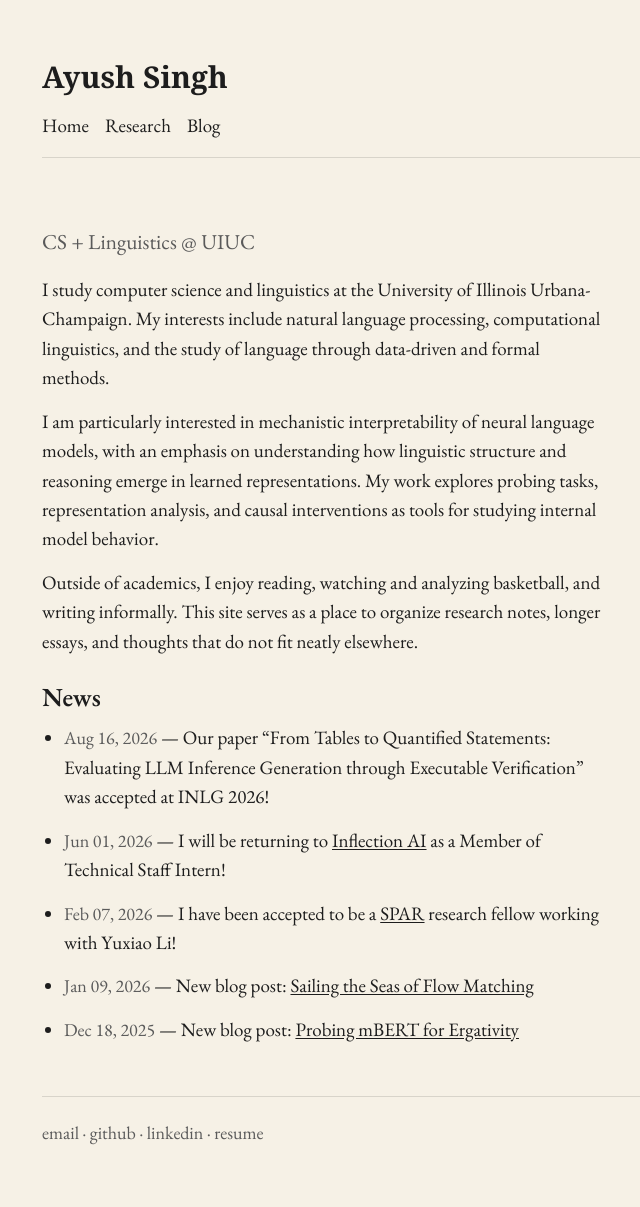
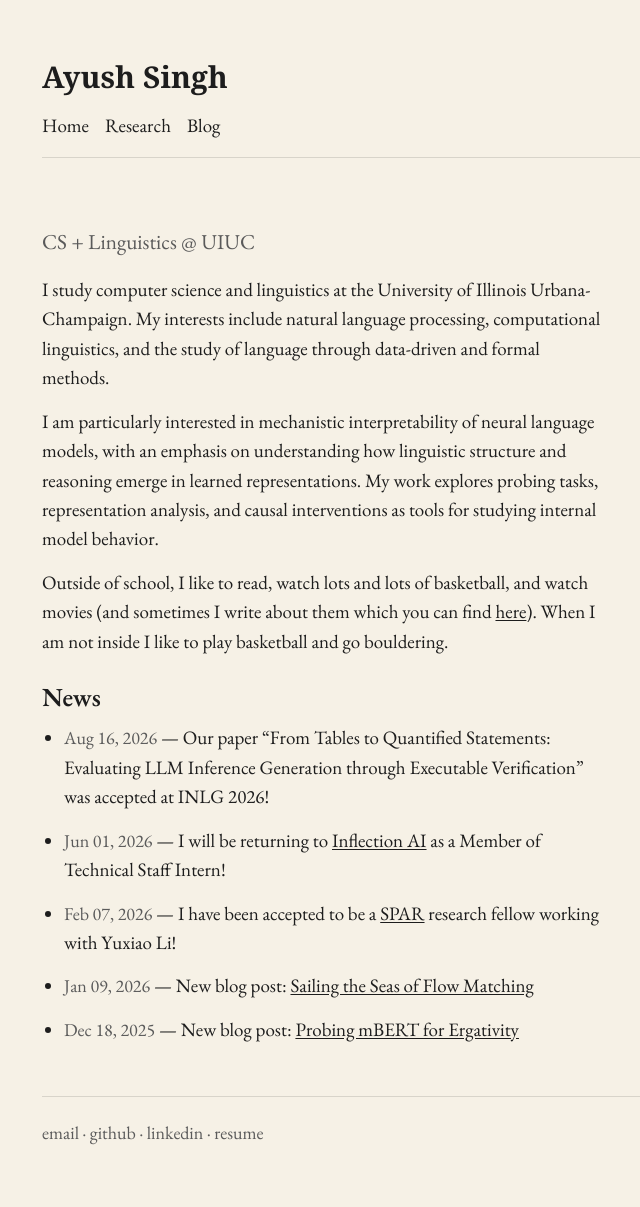
Before and after one commit to AyushSingh42/ayushsingh42.github.io, a Jekyll site: the page built from index.md, in a window 1280 px wide. Shown: the whole page, without its empty margins (74-714 px from the left). Built offline with Jekyll 4.4.1, drawn with Linux system fonts in a browser that asks for light colours; some web fonts are replaced.

Commit message:
updated index.md

```diff
--- a/index.md
+++ b/index.md
@@ -8,7 +8,7 @@ I study computer science and linguistics at the University of Illinois Urbana-Ch
 
 I am particularly interested in mechanistic interpretability of neural language models, with an emphasis on understanding how linguistic structure and reasoning emerge in learned representations. My work explores probing tasks, representation analysis, and causal interventions as tools for studying internal model behavior.
 
-Outside of academics, I enjoy reading, watching and analyzing basketball, and writing informally. This site serves as a place to organize research notes, longer essays, and thoughts that do not fit neatly elsewhere.
+Outside of school, I like to read, watch lots and lots of basketball, and watch movies (and sometimes I write about them which you can find [here](https://ayushsingh42.substack.com/?utm_campaign=profile_chips)). When I am not inside I like to play basketball and go bouldering.
 
 ## News
 
```
